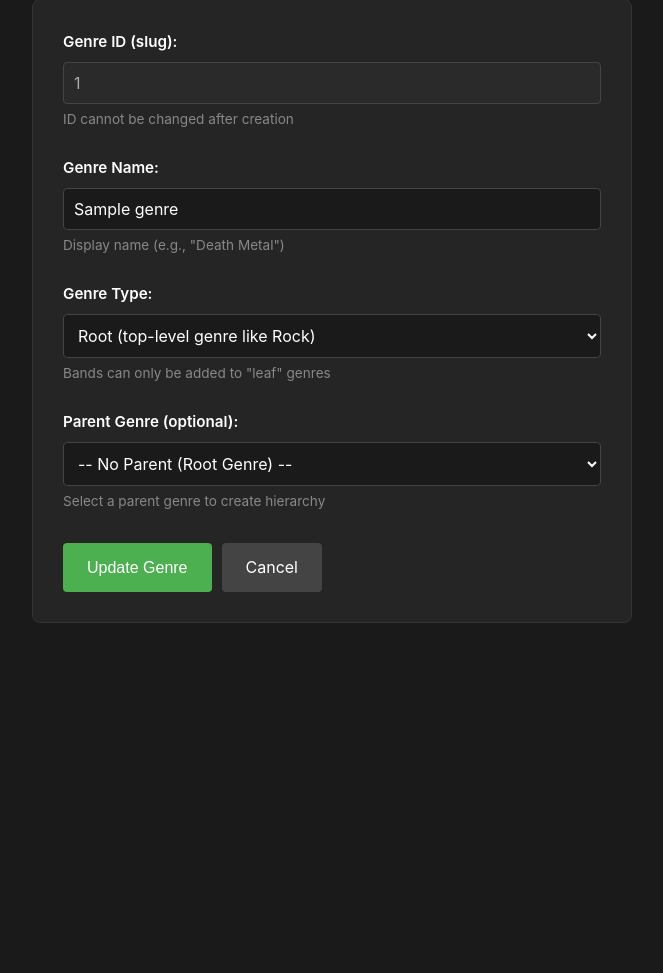
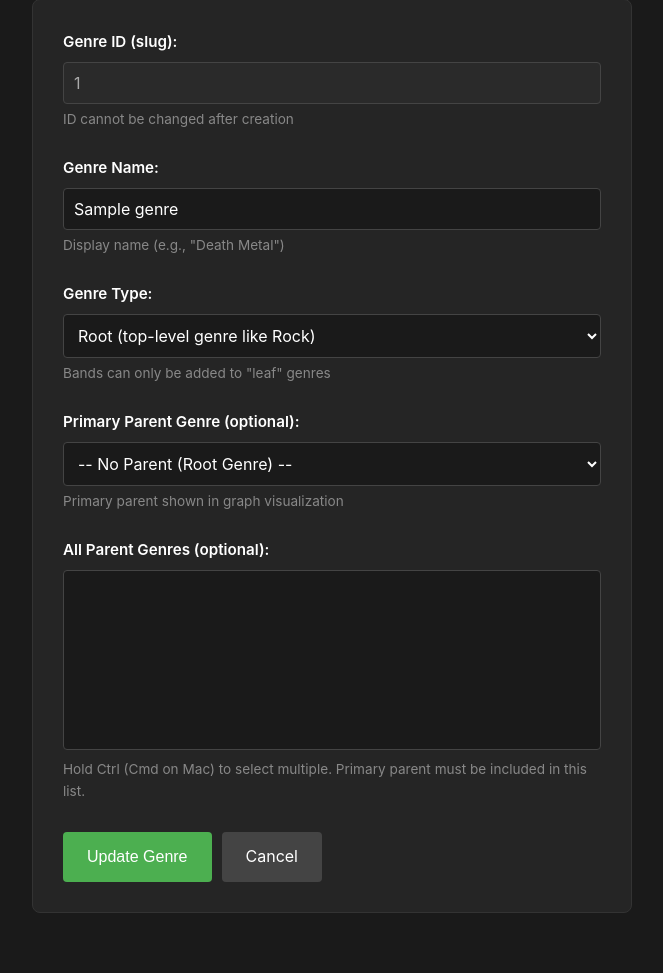
Before and after one commit to billgrant/music-graph, a Flask app: page /edit-genre/1 in a window 1280 px wide. Shown: the part 219-1192 px from the top of the page, without its empty margins (308-971 px from the left). Before the commit the page ends 842 px from the top, so only its background shows below. Run offline with Flask 3, Linux system fonts and the light colour scheme; a user stored in the database is signed in; tables that the repository leaves empty hold one stand-in row (values such as "Sample post"); lists and menus that the app fills with data are empty.

Commit message:
Add multiple parent genres support
- Added genre_parents association table for many-to-many parent relationships
- Updated add_genre and edit_genre to support multi-parent selection
- Primary parent determines graph visualization (clean display)
- All parents stored in parent_genres for metadata/future features
- Migration script to populate existing parent relationships
- Resolves issue #3

```diff
--- a/app.py
+++ b/app.py
@@ -80,7 +80,8 @@ def add_genre():
         name = request.form['name'].strip()
         parent_id = request.form['parent_id'].strip() if request.form['parent_id'] else None
         genre_type = request.form['type']
-
+        # Get selected parent genres (multi-select)
+        selected_parent_ids = request.form.getlist('parent_genres')
         # Validation
         errors = []
 
@@ -101,6 +102,9 @@ def add_genre():
             parent = Genre.query.get(parent_id)
             if not parent:
                 errors.append(f"Parent genre '{parent_id}' does not exist")
+            # Validate primary parent is in selected parents
+            if parent_id and selected_parent_ids and parent_id not in selected_parent_ids:
+                errors.append("Primary parent must be included in the selected parent genres")
 
         # Validate ID format (only lowercase letters, numbers, hyphens)
         import re
@@ -126,6 +130,10 @@ def add_genre():
                 type=genre_type
             )
 
+            # Add parent genre relationships
+            if selected_parent_ids:
+                selected_parents = Genre.query.filter(Genre.id.in_(selected_parent_ids)).all()
+                new_genre.parent_genres = selected_parents
             db.session.add(new_genre)
             db.session.commit()
 
@@ -242,6 +250,8 @@ def edit_genre(genre_id):
         new_name = request.form['name'].strip()
         new_parent_id = request.form['parent_id'].strip() if request.form['parent_id'] else None
         new_type = request.form['type']
+        # Get selected parent genres (multi-select)
+        selected_parent_ids = request.form.getlist('parent_genres')
 
         # Validation
         errors = []
@@ -259,6 +269,12 @@ def edit_genre(genre_id):
             # Prevent circular reference (genre can't be its own parent)
             if new_parent_id == genre_id:
                 errors.append("A genre cannot be its own parent")
+            # Validate primary parent is in selected parents
+            if new_parent_id and selected_parent_ids and new_parent_id not in selected_parent_ids:
+                errors.append("Primary parent must be included in the selected parent genres")
+            # Prevent circular reference in parent_genres
+            if genre_id in selected_parent_ids:
+                errors.append("A genre cannot be its own parent")
 
         if errors:
             for error in errors:
@@ -274,6 +290,13 @@ def edit_genre(genre_id):
             genre.name = new_name
             genre.parent_id = new_parent_id
             genre.type = new_type
+
+            # Update parent genre relationships
+            if selected_parent_ids:
+                selected_parents = Genre.query.filter(Genre.id.in_(selected_parent_ids)).all()
+                genre.parent_genres = selected_parents
+            else:
+                genre.parent_genres = []
 
             db.session.commit()
 
--- a/templates/edit_genre.html
+++ b/templates/edit_genre.html
@@ -71,7 +71,7 @@
             </div>
 
             <div class="form-group">
-                <label for="parent_id">Parent Genre (optional):</label>
+                <label for="parent_id">Primary Parent Genre (optional):</label>
                 <select id="parent_id" name="parent_id">
                     <option value="">-- No Parent (Root Genre) --</option>
                     {% for g in genres %}
@@ -81,8 +81,25 @@
                     </option>
                     {% endfor %}
                 </select>
-                <small>Select a parent genre to create hierarchy</small>
+                <small>Primary parent shown in graph visualization</small>
             </div>
+
+            <div class="form-group">
+        <label for="parent_genres">All Parent Genres (optional):</label>
+        <select id="parent_genres" name="parent_genres" multiple size="8">
+            {% for g in genres %}
+            <option value="{{ g.id }}"
+                    {% if form_data %}
+                        {% if g.id in form_data.getlist('parent_genres') %}selected{% endif %}
+                    {% else %}
+                        {% if g in genre.parent_genres %}selected{% endif %}
+                    {% endif %}>
+                {{ g.name }}
+            </option>
+            {% endfor %}
+        </select>
+        <small>Hold Ctrl (Cmd on Mac) to select multiple. Primary parent must be included in this list.</small>
+    </div>
 
             <div class="form-actions">
                 <button type="submit" class="btn-primary">Update Genre</button>
@@ -90,5 +107,21 @@
             </div>
         </form>
     </div>
+
+    <script>
+        // Auto-select primary parent in multi-select when changed
+        const primaryParentSelect = document.getElementById('parent_id');
+        const allParentsSelect = document.getElementById('parent_genres');
+
+        primaryParentSelect.addEventListener('change', function() {
+            if (this.value) {
+                // Find and select the option in the multi-select
+                const option = allParentsSelect.querySelector(`option[value="${this.value}"]`);
+                if (option) {
+                    option.selected = true;
+                }
+            }
+        });
+    </script>
 </body>
 </html>
```
Also changed, not shown: migrate_genre_parents.py (added, +71 -0 lines), models.py (+14 -0 lines), templates/add_genre.html (+29 -2 lines).
